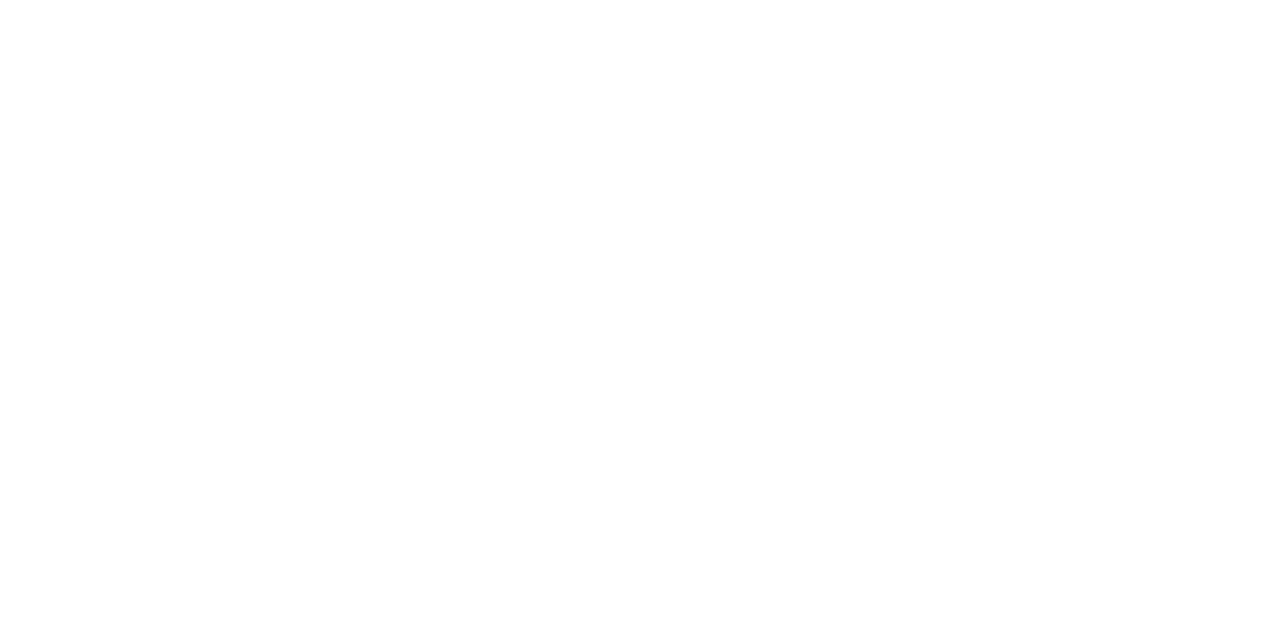
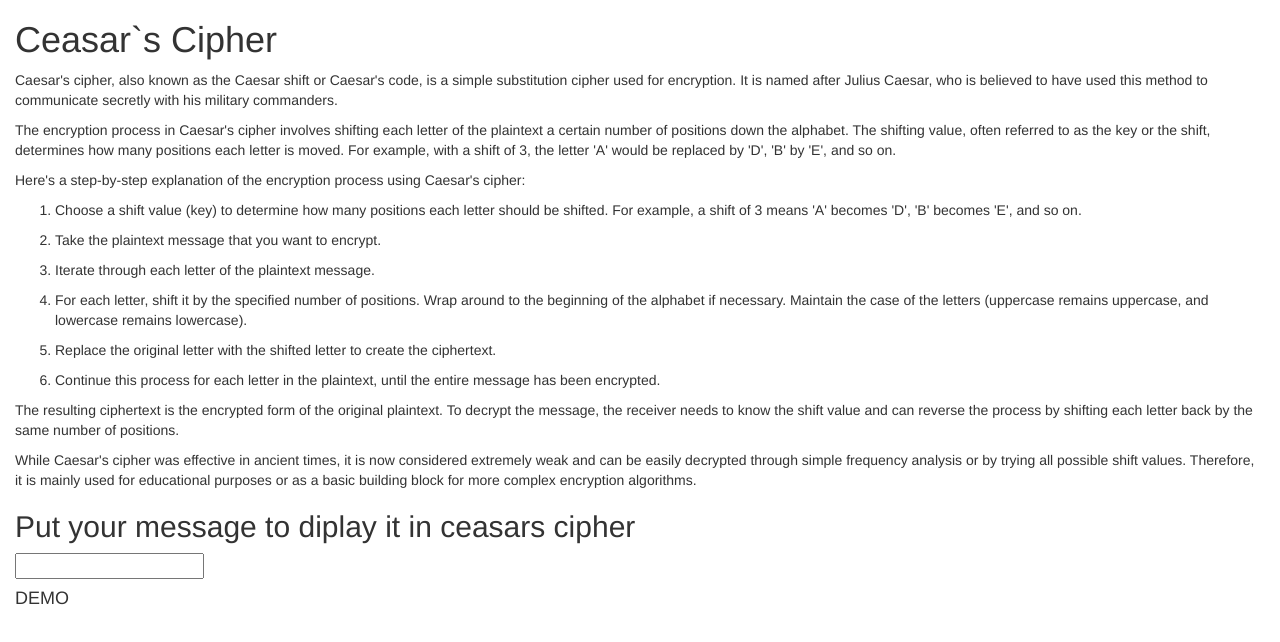
Before and after one commit to olssonik/ceasarscipher, a plain HTML site: page index.html in a window 1280 px wide. Drawn offline with nearby package versions, Linux system fonts and the light colour scheme.

Commit message:
STARTER STUFF

```diff
--- a/index.html
+++ b/index.html
@@ -1,11 +1,63 @@
 <!DOCTYPE html>
 <html lang="en">
+
 <head>
-    <meta charset="UTF-8">
-    <meta name="viewport" content="width=device-width, initial-scale=1.0">
-    <title>Document</title>
+    <meta charset="utf-8">
+    <meta name="viewport" content="width=device-width, initial-scale=1">
+    <link rel="stylesheet" href="https://maxcdn.bootstrapcdn.com/bootstrap/3.4.1/css/bootstrap.min.css">
+    <script src="https://ajax.googleapis.com/ajax/libs/jquery/3.6.4/jquery.min.js"></script>
+    <script src="https://maxcdn.bootstrapcdn.com/bootstrap/3.4.1/js/bootstrap.min.js"></script>
+    <script src="script.js"></script>
+    <title>Ceasar`s Cipher</title>
 </head>
+
 <body>
+    <div class="container-fluid">
+        <h1>Ceasar`s Cipher</h1>
+        <p style="text-align: left;">Caesar's cipher, also known as the Caesar shift or Caesar's code, is a simple
+            substitution cipher used for encryption. It is named after Julius Caesar, who is believed to have used this
+            method to communicate secretly with his military commanders.</p>
+        <p style="text-align: left;">The encryption process in Caesar's cipher involves shifting each letter of the
+            plaintext a certain number of positions down the alphabet. The shifting value, often referred to as the key
+            or the shift, determines how many positions each letter is moved. For example, with a shift of 3, the letter
+            'A' would be replaced by 'D', 'B' by 'E', and so on.</p>
+        <p style="text-align: left;">Here's a step-by-step explanation of the encryption process using Caesar's cipher:
+        </p>
+        <ol style="text-align: left;">
+            <li>
+                <p>Choose a shift value (key) to determine how many positions each letter should be shifted. For
+                    example, a shift of 3 means 'A' becomes 'D', 'B' becomes 'E', and so on.</p>
+            </li>
+            <li>
+                <p>Take the plaintext message that you want to encrypt.</p>
+            </li>
+            <li>
+                <p>Iterate through each letter of the plaintext message.</p>
+            </li>
+            <li>
+                <p>For each letter, shift it by the specified number of positions. Wrap around to the beginning of the
+                    alphabet if necessary. Maintain the case of the letters (uppercase remains uppercase, and lowercase
+                    remains lowercase).</p>
+            </li>
+            <li>
+                <p>Replace the original letter with the shifted letter to create the ciphertext.</p>
+            </li>
+            <li>
+                <p>Continue this process for each letter in the plaintext, until the entire message has been encrypted.
+                </p>
+            </li>
+        </ol>
+        <p style="text-align: left;">The resulting ciphertext is the encrypted form of the original plaintext. To
+            decrypt the message, the receiver needs to know the shift value and can reverse the process by shifting each
+            letter back by the same number of positions.</p>
+        <p style="text-align: left;">While Caesar's cipher was effective in ancient times, it is now considered
+            extremely weak and can be easily decrypted through simple frequency analysis or by trying all possible shift
+            values. Therefore, it is mainly used for educational purposes or as a basic building block for more complex
+            encryption algorithms.</p>
+        <h2>Put your message to diplay it in ceasars cipher</h2>
+        <input name="searchTxt" type="text" maxlength="512" id="searchTxt" class="searchField" />
+        <h4 id="decoded">DEMO</h4>
+    </div>
+</body>
 
-</body>
 </html>
--- /dev/null
+++ b/script.js
@@ -0,0 +1 @@
+console.log("test")
```
Also changed, not shown: index.css (deleted), style.css (added).
